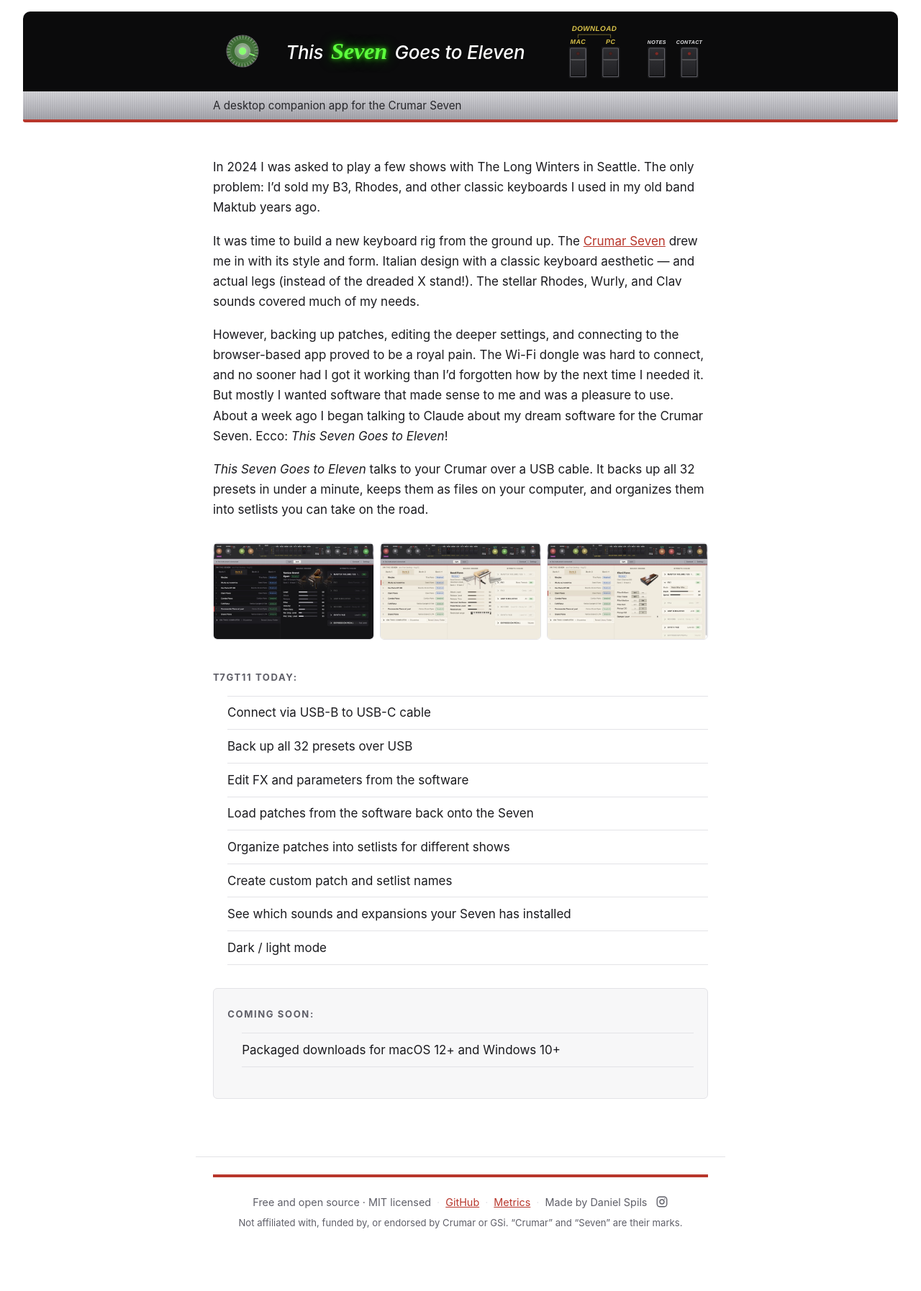
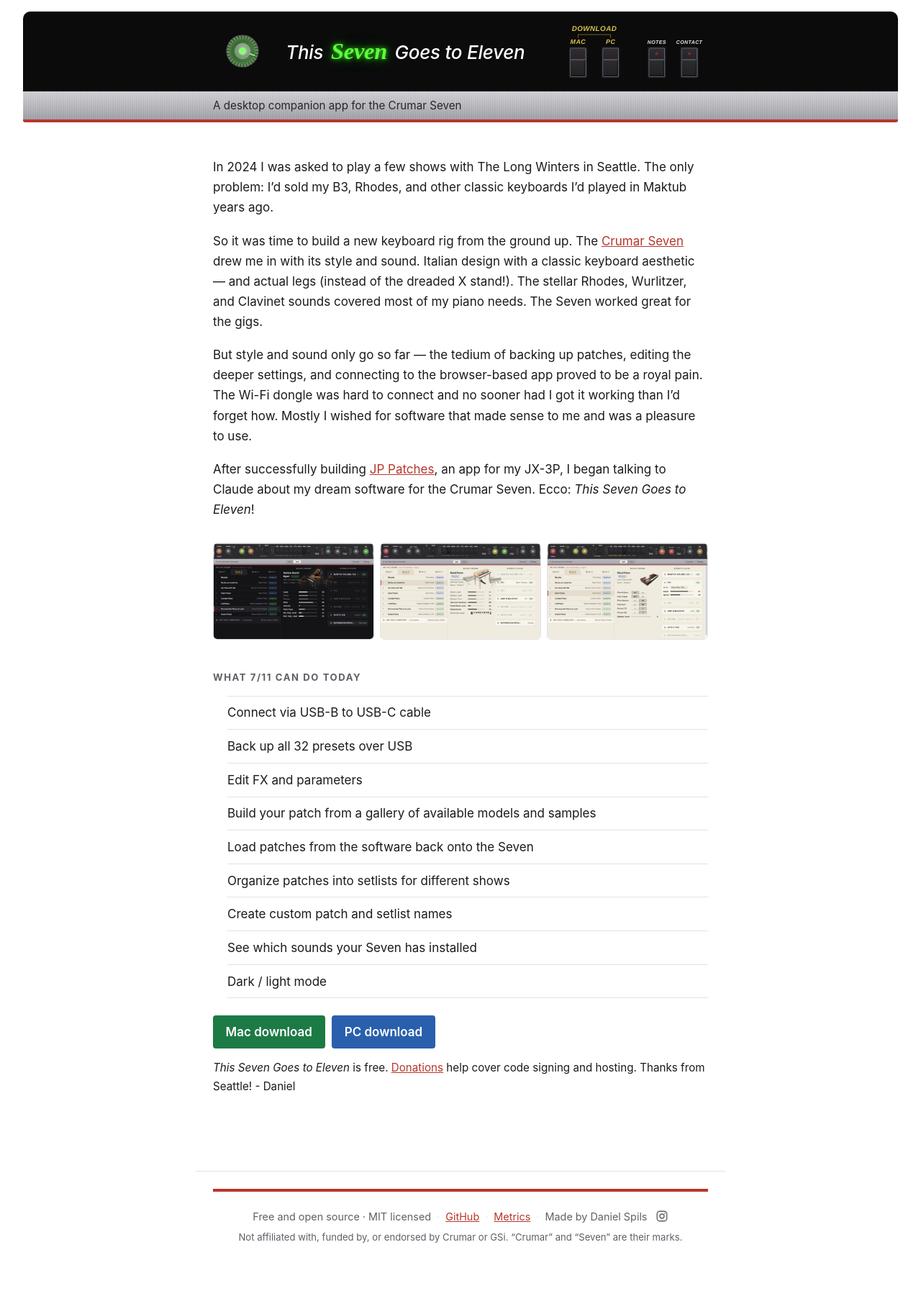
Before and after one commit to danielspils/this-seven-goes-to-eleven, a Jekyll site: the page built from docs/index.md, in a window 1280 px wide. Shown: the whole page at 72% size. Built offline with Jekyll 4.4.1, drawn with Linux system fonts in a browser that asks for light colours.

Commit message:
Homepage: Daniel's copy, downloads on the page, donation line under them
The prose is his, verbatim — the rig story, why the stock software was a
pain, and how 7/11 came about. Three changes he called out: "JP Patches"
links to jx-3p.com in a new tab, "The Wi-Fi dongle" rather than "wireless
Wi-Fi dongle", and the shorter "no sooner had I got it working than I'd
forget how".

The COMING SOON block is gone. It sat directly above the downloads and
contradicted them.

The feature list gains "Build your patch from a gallery of available
models and samples", and now says "See which sounds your Seven has
installed" — expansions are part of that answer, not a second one.

DOWNLOADS ON THE PAGE, from site.downloads in _config.yml, in the same
green/blue as the JX-3P site so someone with both apps sees one family.
Those URLs are still empty because packaging has not happened, so the
buttons render as dimmed spans rather than links — present, and not
promising a file that does not exist. Filling in the two URLs is all it
takes to light them.

DONATION LINE under the buttons, the jx-3p.com treatment: "This Seven
Goes to Eleven is free. Donations help cover code signing and hosting.
Thanks from Seattle! - Daniel", linked to Ko-fi. Present, not asked — no
prompt, nothing to dismiss.

No local Jekyll here, so this was checked by inspection rather than a
build: front matter, balanced Liquid, both buttons, the link attributes,
the three screenshots still in place, nine features.

Co-Authored-By: Claude Opus 5 <noreply@anthropic.com>

```diff
--- a/docs/assets/css/style.css
+++ b/docs/assets/css/style.css
@@ -334,3 +334,23 @@ dialog.shot-modal img { display: block; width: 100%; height: auto; border-radius
 .site-foot .fine { font-size: .82rem; opacity: .8; margin-top: .4rem; }
 
 @media (max-width: 34rem) { body { font-size: 16px; } h1 { font-size: 1.7rem; } }
+
+
+/* ---- Downloads and the donation line -------------------------------------
+   The two buttons carry the same colours the JX-3P site uses, so someone who
+   has both apps sees one family. Until _config.yml has release URLs they are
+   rendered as spans and dimmed — present, and not pretending. */
+.downloads { display: flex; flex-wrap: wrap; gap: .6rem; margin: 1.4rem 0 .9rem; }
+.btn-green, .btn-blue {
+  display: inline-block; padding: .55rem 1.1rem; border-radius: 4px;
+  font-weight: 600; text-decoration: none; color: #fff;
+}
+.btn-green { background: #1c7a45; }
+.btn-blue { background: #2a5fae; }
+.btn-green:hover, .btn-blue:hover { filter: brightness(1.08); }
+.downloads .is-soon { opacity: .45; cursor: default; }
+
+/* PRESENT, NOT ASKED: a line under the buttons, no prompt and nothing to
+   dismiss. Nobody donates for software they have not run, and the install step
+   is where Gatekeeper and SmartScreen warnings already land. */
+.donate-line { color: var(--text-dim); font-size: .95rem; margin: 0 0 1.6rem; }
--- a/docs/index.md
+++ b/docs/index.md
@@ -3,25 +3,24 @@ layout: default
 ---
 
 In 2024 I was asked to play a few shows with The Long Winters in Seattle. The
-only problem: I’d sold my B3, Rhodes, and other classic keyboards I used in my
-old band Maktub years ago.
+only problem: I’d sold my B3, Rhodes, and other classic keyboards I’d played in
+Maktub years ago.
 
-It was time to build a new keyboard rig from the ground up. The [Crumar
+So it was time to build a new keyboard rig from the ground up. The [Crumar
 Seven](https://www.crumar.it/?a=showproduct&b=36) drew me in with its style and
-form. Italian design with a classic keyboard aesthetic — and actual legs
-(instead of the dreaded X stand!). The stellar Rhodes, Wurly, and Clav sounds
-covered much of my needs.
+sound. Italian design with a classic keyboard aesthetic — and actual legs
+(instead of the dreaded X stand!). The stellar Rhodes, Wurlitzer, and Clavinet
+sounds covered most of my piano needs. The Seven worked great for the gigs.
 
-However, backing up patches, editing the deeper settings, and connecting to the
-browser-based app proved to be a royal pain. The Wi-Fi dongle was hard to
-connect, and no sooner had I got it working than I’d forgotten how by the next
-time I needed it. But mostly I wanted software that made sense to me and was a
-pleasure to use. About a week ago I began talking to Claude about my dream
-software for the Crumar Seven. Ecco: *This Seven Goes to Eleven*!
+But style and sound only go so far — the tedium of backing up patches, editing
+the deeper settings, and connecting to the browser-based app proved to be a
+royal pain. The Wi-Fi dongle was hard to connect and no sooner had I got it
+working than I’d forget how. Mostly I wished for software that made sense to me
+and was a pleasure to use.
 
-*This Seven Goes to Eleven* talks to your Crumar over a USB cable. It backs up
-all 32 presets in under a minute, keeps them as files on your computer, and
-organizes them into setlists you can take on the road.
+After successfully building [JP Patches](https://jx-3p.com){:target="_blank" rel="noopener"},
+an app for my JX-3P, I began talking to Claude about my dream software for the
+Crumar Seven. Ecco: *This Seven Goes to Eleven*!
 
 <div class="shots">
   <figure class="shot">
@@ -50,23 +49,28 @@ organizes them into setlists you can take on the road.
   </figure>
 </div>
 
-## T7GT11 today:
+## What 7/11 can do today
 
 <ul class="features">
   <li>Connect via USB-B to USB-C cable</li>
   <li>Back up all 32 presets over USB</li>
-  <li>Edit FX and parameters from the software</li>
+  <li>Edit FX and parameters</li>
+  <li>Build your patch from a gallery of available models and samples</li>
   <li>Load patches from the software back onto the Seven</li>
   <li>Organize patches into setlists for different shows</li>
   <li>Create custom patch and setlist names</li>
-  <li>See which sounds and expansions your Seven has installed</li>
+  <li>See which sounds your Seven has installed</li>
   <li>Dark / light mode</li>
 </ul>
 
-<div class="soon" markdown="1">
-## Coming soon:
+<!-- The two downloads, from _config.yml. Until those URLs exist the buttons
+     are present but unlit — the same thing the header's panel LED says — so
+     nothing here promises a file that is not there yet. -->
+<p class="downloads">
+{% if site.downloads.mac %}<a class="btn-green" href="{{ site.downloads.mac }}">Mac download</a>{% else %}<span class="btn-green is-soon" title="Coming soon">Mac download</span>{% endif %}
+{% if site.downloads.pc %}<a class="btn-blue" href="{{ site.downloads.pc }}">PC download</a>{% else %}<span class="btn-blue is-soon" title="Coming soon">PC download</span>{% endif %}
+</p>
 
-<ul class="features">
-  <li>Packaged downloads for macOS 12+ and Windows 10+</li>
-</ul>
-</div>
+*This Seven Goes to Eleven* is free. [Donations](https://ko-fi.com/danielspils)
+help cover code signing and hosting. Thanks from Seattle! - Daniel
+{: .donate-line}
```
